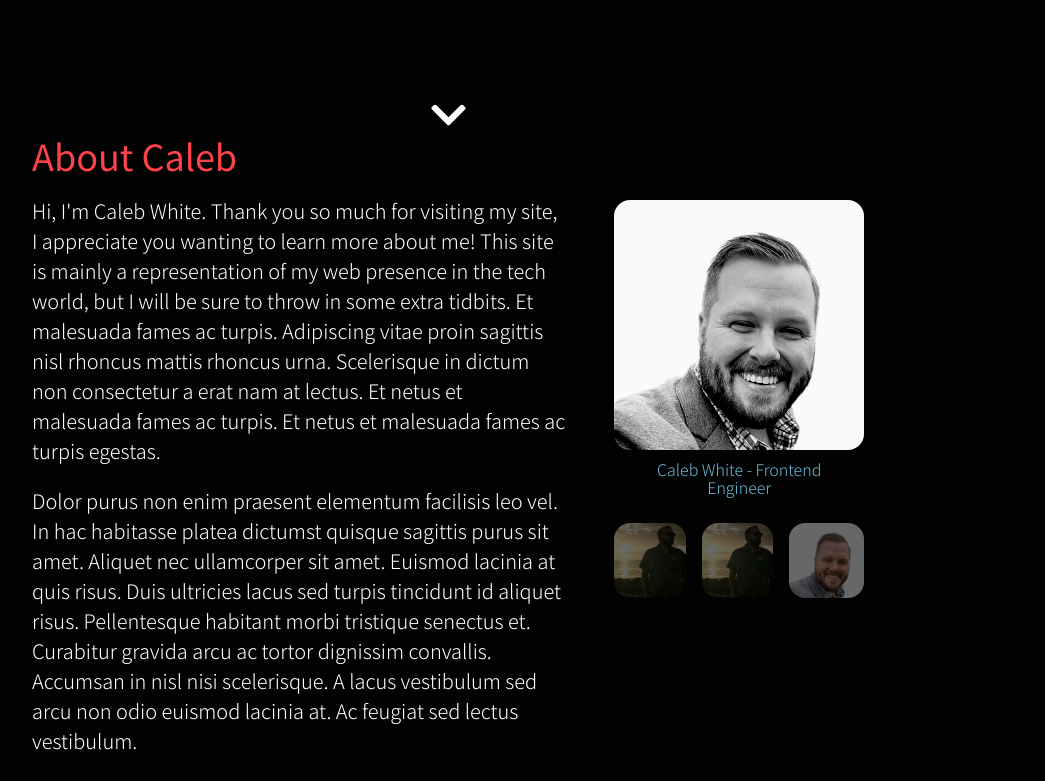
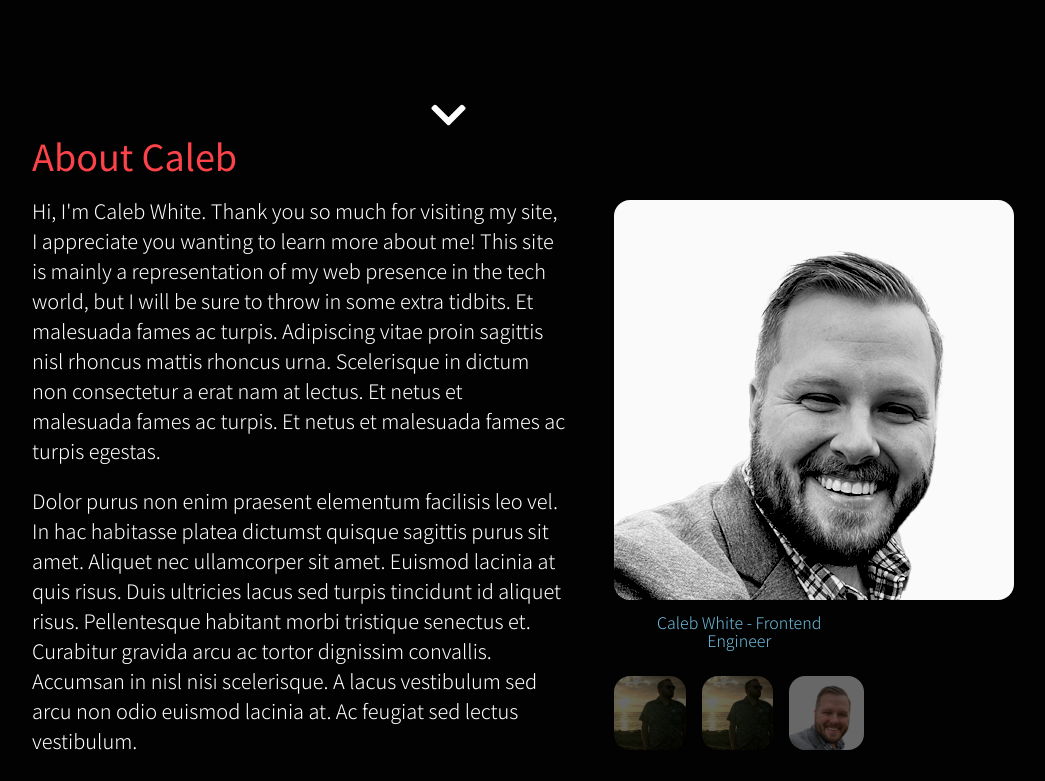
Before and after one commit to calebpdx/calebwhite-com-v2, a Next.js app: page / in a window 1280 px wide. Shown: the part 665-1446 px from the top of the page, without its empty margins (192-1237 px from the left). Built offline with nearby package versions, Linux system fonts and the light colour scheme.

Commit message:
updated profile to have state-based image switching

```diff
--- a/components/about/profile.jsx
+++ b/components/about/profile.jsx
@@ -88,7 +88,7 @@ const Profile = () => {
 				.filter((image) => image.id == activeImg)
 				.map((currentImage) => (
 					<figure key={currentImage.id}>
-						<Image
+						{/* <Image
 							src={currentImage.src}
 							width={350}
 							height={350}
@@ -96,6 +96,11 @@ const Profile = () => {
 							className='rounded'
 							layout='responsive'
 							loading='eager'
+						/> */}
+						<img
+							src={currentImage.src}
+							alt={currentImage.alt}
+							className='rounded'
 						/>
 						<figcaption>{currentImage.alt}</figcaption>
 					</figure>
```
